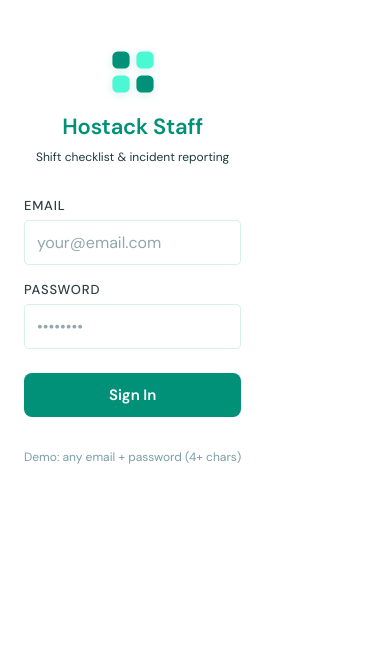
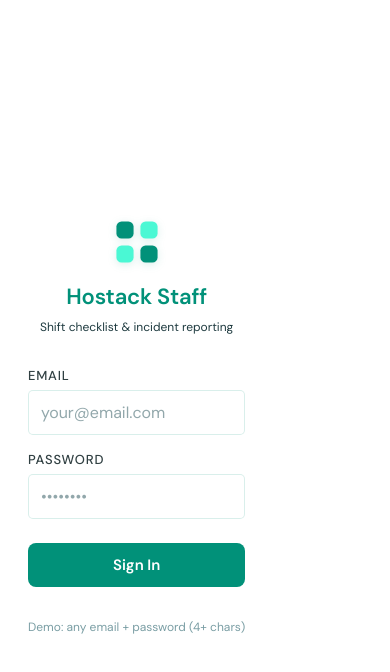
Before and after one commit to jorgeibanezhostack/hostack-staff-app, a React (Vite) app: page / in a window 390 px wide. Shown: the top 672 px of the page. Built offline with nearby package versions, Linux system fonts and the light colour scheme; no server answers.

Commit message:
fix: login full-height using 100dvh + flexbox center for iOS Safari

```diff
--- a/src/styles/Login.css
+++ b/src/styles/Login.css
@@ -236,18 +236,25 @@
 @media (max-width: 480px) {
   .login-container {
     padding: 0;
-    align-items: flex-start;
+    align-items: stretch;
     background: white;
+    min-height: 100vh;
+    min-height: 100dvh;
   }
 
   .login-card {
-    padding: 48px 24px 32px;
+    display: flex;
+    flex-direction: column;
+    justify-content: center;
+    padding: 48px 28px 40px;
     max-width: 100%;
     width: 100%;
     min-height: 100vh;
+    min-height: 100dvh;
     border-radius: 0;
     border: none;
     box-shadow: none;
+    flex: 1;
   }
 
   .login-header {
```
